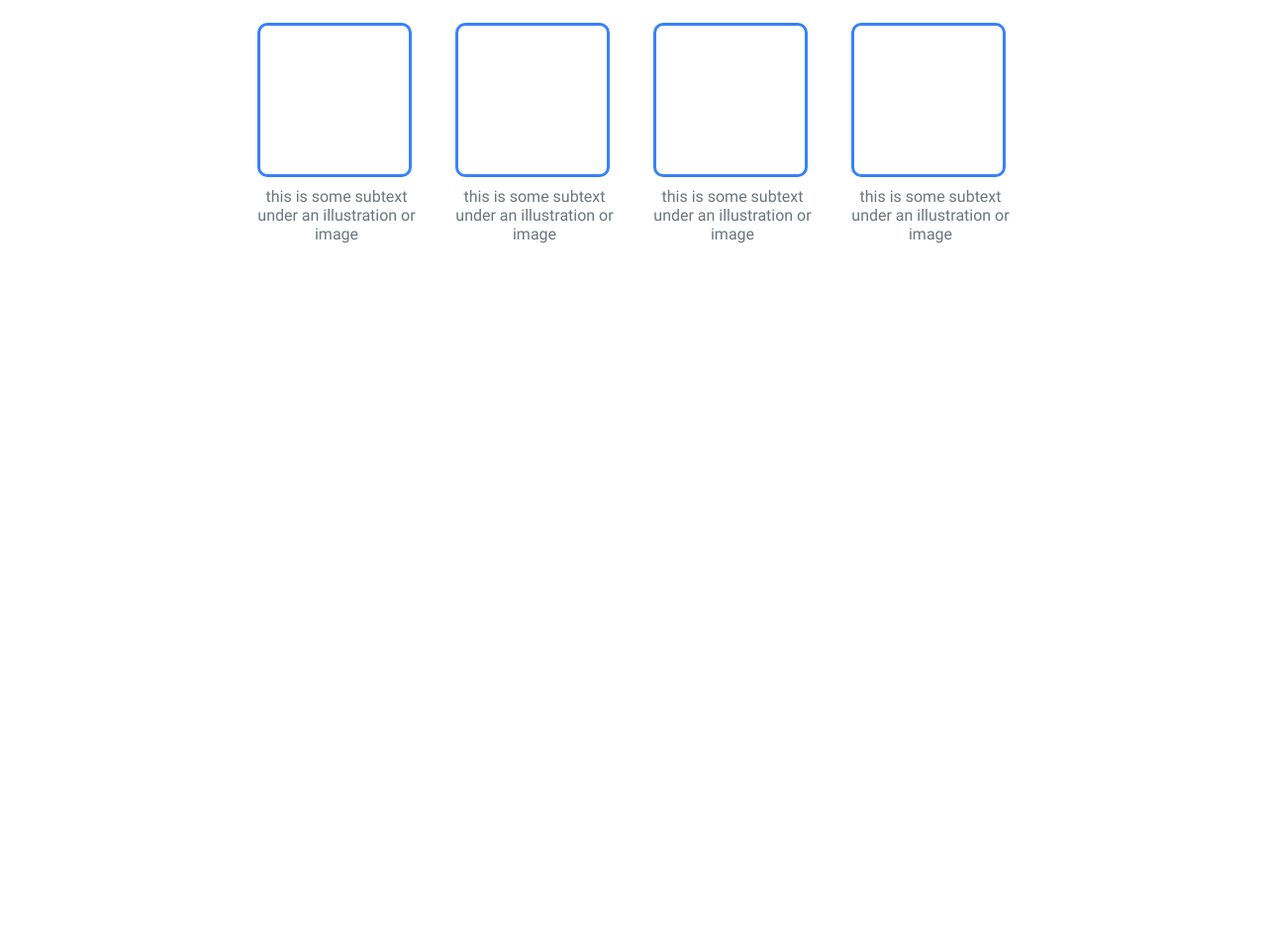
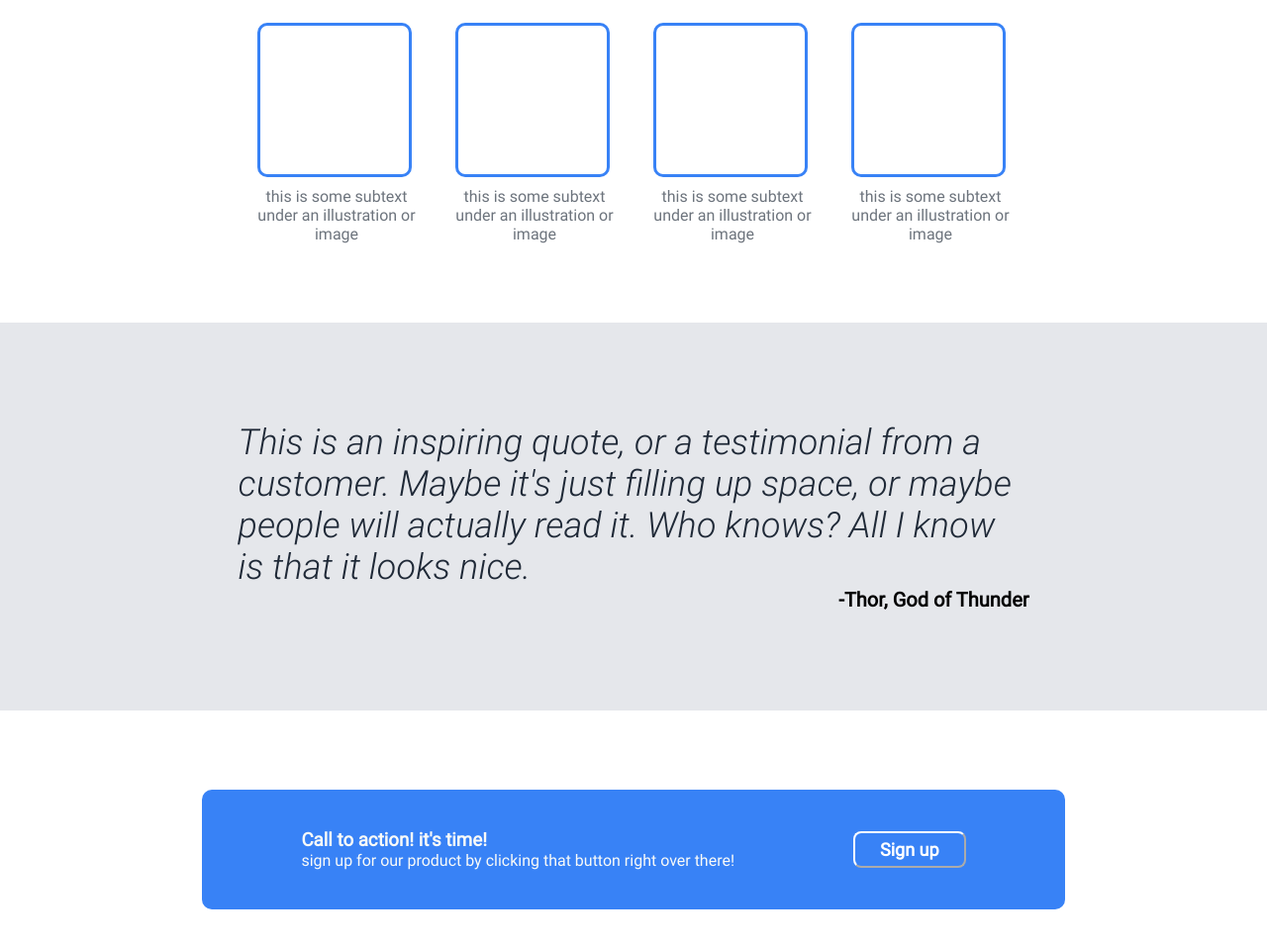
Before and after one commit to MichalShabi/odin-landing-page, a plain HTML site: page index.html in a window 1280 px wide. Shown: the part 639-1596 px from the top of the page at 99% size. Before the commit the page ends 885 px from the top, so only its background shows below. Drawn offline with Linux system fonts and the light colour scheme.

Commit message:
add quote and call to action

```diff
--- a/index.html
+++ b/index.html
@@ -3,7 +3,7 @@
 <head>
     <meta charset="UTF-8">
     <meta name="viewport" content="width=device-width, initial-scale=1.0">
-    <title>Landin Page</title>
+    <title>Landing Page</title>
     <link rel="stylesheet" href="style.css">
 </head>
 <body>
@@ -51,5 +51,24 @@
         </div>
     </div>
 
+    <div class="quote-container">
+        <div class="quote-text">
+            <p id="quote">This is an inspiring quote, or a testimonial from a
+                customer. Maybe it's just filling up space, or maybe
+                people will actually read it. Who knows? All I know
+                is that it looks nice.</p>
+            <p id="quote-credit">-Thor, God of Thunder</p>
+        </div>
+    </div>
+
+    <div class="action-container">
+        <div class="action-text">
+            <h3>Call to action! it's time!</h3>
+            <p>sign up for our product by clicking that button right over there!</p>
+        </div>
+        <button id="action-button">Sign up</button>
+
+    </div>
+
 </body>
 </html>
--- a/style.css
+++ b/style.css
@@ -3,10 +3,10 @@
     src: url(font/Roboto-Regular.ttf);
 }
 
-/* @font-face {
-    font-family: "roboto-extra-bold";
-    src: url(font/);
-} */
+@font-face {
+    font-family: "roboto-ligth-italic";
+    src: url(font/Roboto-LightItalic.ttf);
+}
 
 * {
     font-family: "roboto";
@@ -14,6 +14,8 @@
 
 body {
     margin: 0;
+    display: flex;
+    flex-direction: column;
 }
 
 .header {
@@ -69,10 +71,6 @@ body {
 #hero-button {
     color: white;
     background-color: #3882F6;
-    font-size: 18px;
-    border-radius: 8px;
-    padding: 6px 25px;
-    font-weight: bold;
 }
 
 .hero-text {
@@ -83,13 +81,17 @@ body {
     gap: 14px;
 }
 
-p ,h1 {
+p ,h1, h3 {
     padding: 0;
     margin: 0;
 }
 
 button {
     cursor: pointer;
+    font-size: 18px;
+    border-radius: 8px;
+    padding: 6px 25px;
+    font-weight: bold;
 }
 
 .info-container {
@@ -126,3 +128,48 @@ button {
    font-weight: bold;
    padding: 45px;
 }
+
+.quote-container {
+    background-color: #E5E7EB;
+    display: flex;
+    flex-direction: column;
+    align-items: center;
+    margin: 80px 0;
+    padding: 100px 0;
+}
+
+#quote {
+    font-size: 36px;
+    font-family: "roboto-ligth-italic";
+    color: #1F2937;
+}
+
+#quote-credit {
+    font-weight: bold;
+    font-size: 20px;
+    align-self: flex-end;
+}
+
+.quote-text {
+    width: 799px;
+    display: flex;
+    flex-direction: column;
+}
+
+.action-container {
+    background-color: #3882F6;
+    color: #F9FAF8;
+    display: flex;
+    align-items: center;
+    padding: 40px 100px;
+    border-radius: 10px;
+    align-self: center;
+    gap: 120px;
+    margin-bottom: 80px;
+}
+
+#action-button {
+    border-color: white;
+    color: white;
+    background-color: #3882F6;
+}
```
